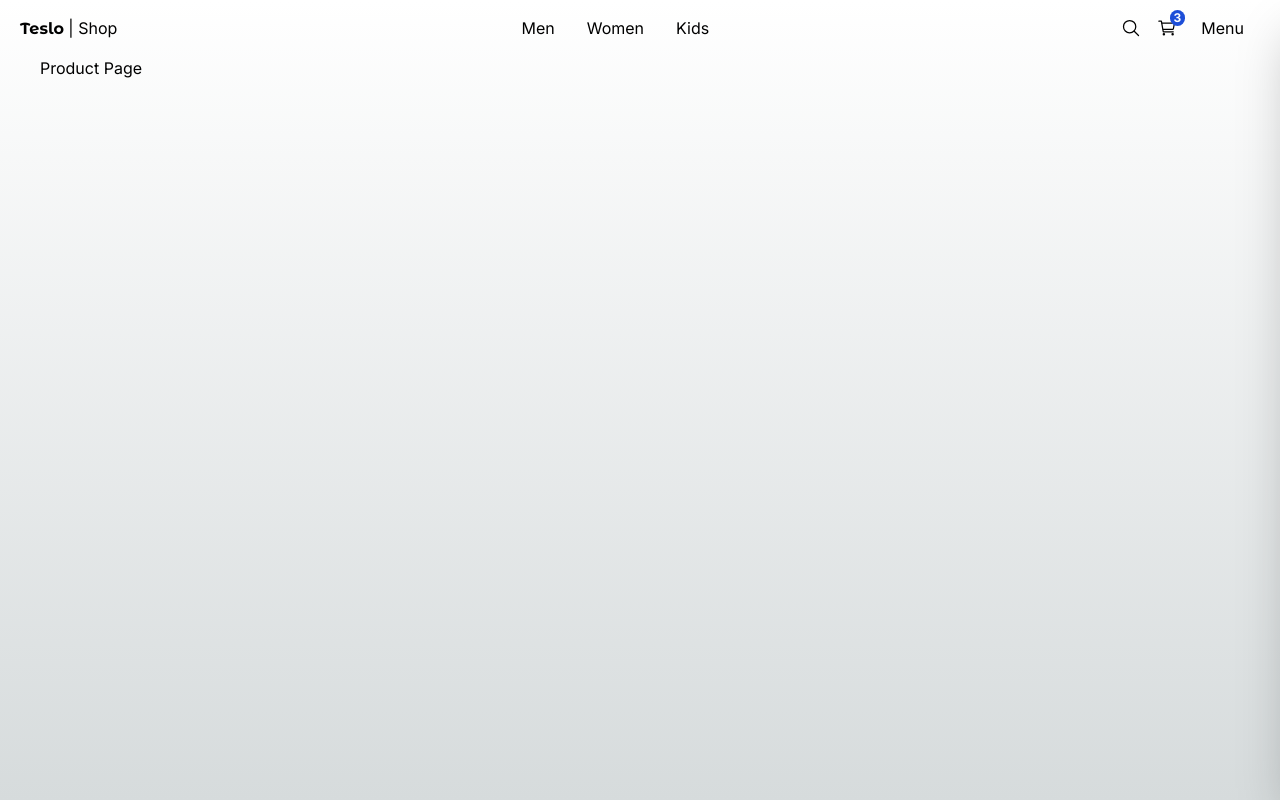
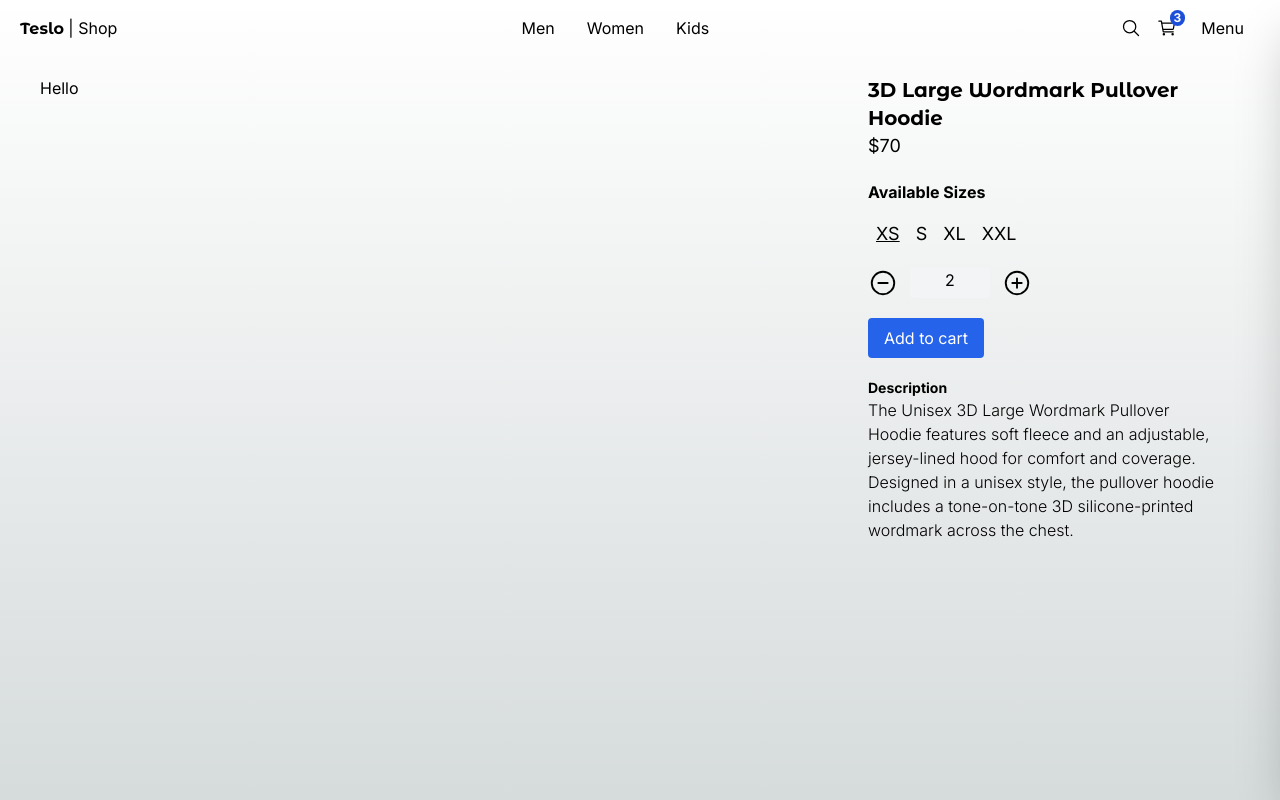
Before and after one commit to IAPC1994/nextjs14-teslo-shop, a Next.js app: page /product/3d_large_wordmark_pullover_hoodie in a window 1280 px wide. Built offline with nearby package versions, Linux system fonts and the light colour scheme.

Commit message:
ui(web): Product page initial design

```diff
--- a/src/app/(shop)/product/[slug]/page.tsx
+++ b/src/app/(shop)/product/[slug]/page.tsx
@@ -1,8 +1,48 @@
+import { notFound } from "next/navigation";
+import { titleFont } from "@/config/fonts";
+import { initialData } from "@/seed/seed";
+import { QuantitySelector, SizeSelector } from "@/components";
 
-export default function() {
+
+interface Props {
+  params: {
+    slug: string
+  }
+}
+
+export default function({ params }: Props) {
+  const { slug } = params;
+  const product = initialData.products.find( product => product.slug === slug );
+
+  if( !product ){
+    notFound();
+  }
+
   return (
-    <div>
-      <h1>Product Page</h1>
+    <div className="mt-5 mb-20 grid grid-cols-1 md:grid-cols-3 gap-3">
+      {/* Sliceshow */}
+      <div className="col-span-1 md:col-span-2">
+        Hello
+      </div>
+
+      {/* Details */}
+      <div className="col-span-1 px-5">
+        <h1 className={`${titleFont.className} antialiased font-bold text-xl` }> { product.title }</h1>
+        <p className="text-lg mb-5">${ product.price }</p>
+
+        {/* Size selector */}
+        <SizeSelector selectedSize={ product.sizes[0] } availableSizes={ product.sizes }/>
+
+        {/* Quantity selector */}
+        <QuantitySelector quantity={ 2 } />
+
+        {/* Button */}
+        <button className="btn-primary my-5">Add to cart</button>
+
+        {/* Description */}
+        <h3 className="font-bold text-sm">Description</h3>
+        <p className="font-light">{ product.description }</p>
+      </div>
     </div>
   );
 }
--- a/src/components/index.ts
+++ b/src/components/index.ts
@@ -1,3 +1,5 @@
+export * from "./product/quantity-selector/QuantitySelector";
+export * from "./product/size-selector/SizeSelector";
 export * from "./ui/sidebar/Sidebar";
 export * from "./products/product-grid/ProductGridItem";
 export * from "./products/product-grid/ProductGrid";
--- /dev/null
+++ b/src/components/product/quantity-selector/QuantitySelector.tsx
@@ -0,0 +1,31 @@
+'use client';
+import { useState } from 'react';
+import { IoAddCircleOutline, IoRemoveCircleOutline } from "react-icons/io5";
+
+interface Props {
+    quantity: number;
+}
+
+export const QuantitySelector = ( { quantity }: Props ) => {
+
+    const [count, setCount] = useState( quantity );
+
+    const onQuantityChange = ( value: number ) => {
+        if( count + value < 1 ) return;
+        setCount( count + value );
+    }
+
+    return (
+        <div className="flex">
+            <button onClick={ () => onQuantityChange(-1) }>
+                <IoRemoveCircleOutline size={30} />
+            </button>
+            <span className="w-20 mx-3 px-5 bg-gray-100 text-center rounded">
+                { count }
+            </span>
+            <button onClick={ () => onQuantityChange(+1) }>
+                <IoAddCircleOutline size={30} />
+            </button>
+        </div>
+    )
+}
--- /dev/null
+++ b/src/components/product/size-selector/SizeSelector.tsx
@@ -0,0 +1,36 @@
+'use client';
+import type { Size } from "@/interfaces"
+import clsx from "clsx";
+
+interface Props {
+    selectedSize: Size;
+    availableSizes: Size[]
+}
+
+export const SizeSelector = ({ selectedSize, availableSizes }: Props) => {
+    return (
+        <div className="my-5">
+            <h3 className="font-bold mb-4"> Available Sizes</h3>
+
+            <div className="flex">
+                {
+                    availableSizes.map( size => (
+                        <button
+                            key={size}
+                            className={
+                                clsx(
+                                    "mx-2 hover:underline text-lg",
+                                    {
+                                        'underline': size === selectedSize
+                                    }
+                                )
+                            }
+                        >
+                            { size }
+                        </button>
+                    ))
+                }
+            </div>
+        </div>
+    )
+}
```
